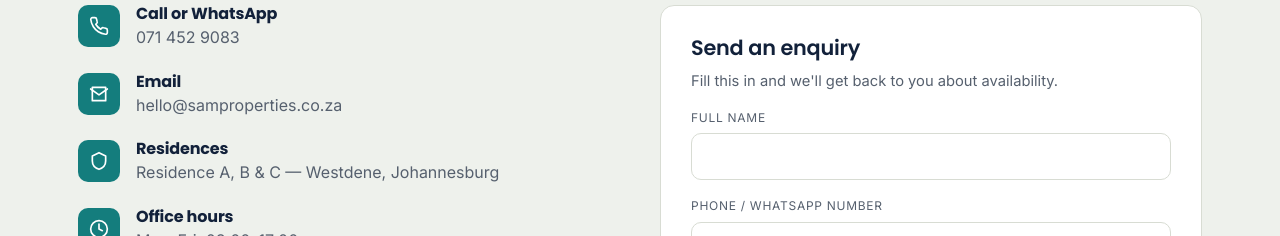
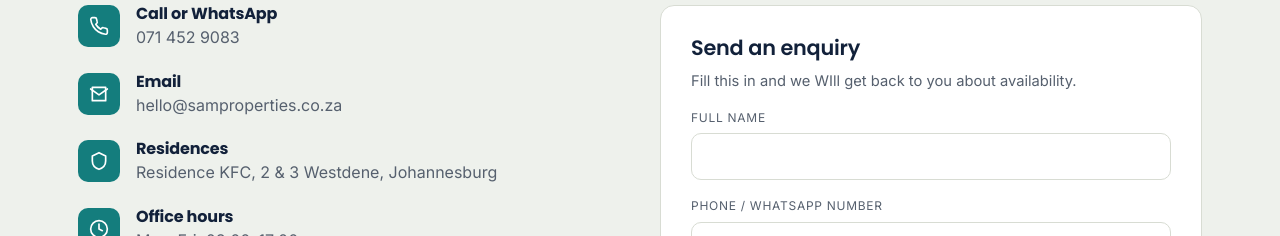
Before and after one commit to AndyCyberTech/Sam_StudentAccomodation, a plain HTML site: page contact.html in a window 1280 px wide. Shown: the part 454-690 px from the top of the page. Drawn offline with Linux system fonts and the light colour scheme.

Commit message:
Update contact.html

```diff
--- a/contact.html
+++ b/contact.html
@@ -56,7 +56,7 @@
         <div class="ic"><svg viewBox="0 0 24 24" stroke-width="2" stroke-linecap="round" stroke-linejoin="round"><path d="M12 2 4 6v6c0 5 3.4 8.4 8 10 4.6-1.6 8-5 8-10V6l-8-4Z"/></svg></div>
         <div>
           <h4>Residences</h4>
-          <p>Residence A, B &amp; C — Westdene, Johannesburg</p>
+          <p>Residence KFC, 2 &amp; 3 Westdene, Johannesburg</p>
         </div>
       </div>
 
@@ -76,7 +76,7 @@
     <div>
       <div class="card">
         <h3>Send an enquiry</h3>
-        <p style="color:var(--charcoal-soft); font-size:0.92rem;">Fill this in and we'll get back to you about availability.</p>
+        <p style="color:var(--charcoal-soft); font-size:0.92rem;">Fill this in and we WIll get back to you about availability.</p>
         <form class="enquiry">
           <div>
             <label for="name">Full name</label>
```
